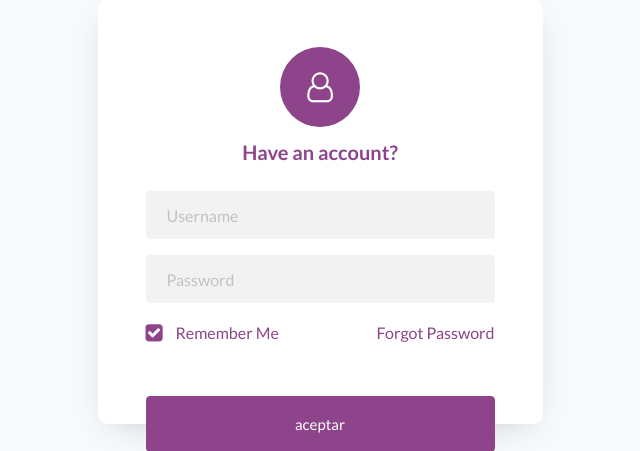
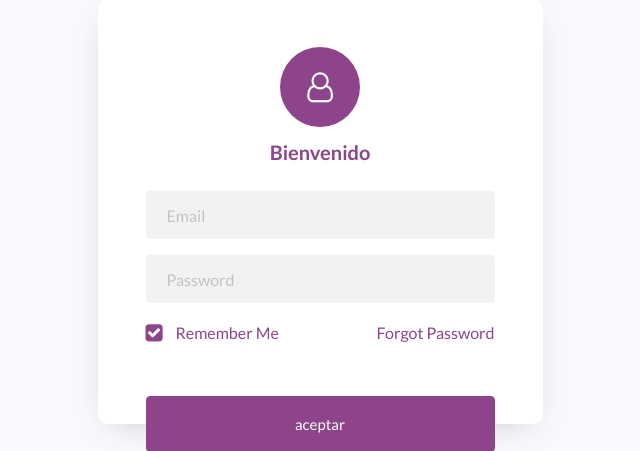
Before and after one commit to MarcoNavarroULSA2/akilli, a Flask app: page /login in a window 1280 px wide. Shown: the part 211-662 px from the top of the page, without its empty margins (320-960 px from the left). Run offline with Flask 2, Linux system fonts and the light colour scheme; some libraries are stand-ins or nearby versions.

Commit message:
Se agrega template al index login

```diff
--- a/templates/index_login.html
+++ b/templates/index_login.html
@@ -1,7 +1,7 @@
 <!doctype html>
 <html lang="en">
   <head>
-  	<title>Login 08</title>
+  	<title>login</title>
     <meta charset="utf-8">
     <meta name="viewport" content="width=device-width, initial-scale=1, shrink-to-fit=no">
 	<link href="https://fonts.googleapis.com/css?family=Lato:300,400,700&display=swap" rel="stylesheet">
@@ -24,13 +24,15 @@
 		      	<div class="icon d-flex align-items-center justify-content-center">
 		      		<span class="fa fa-user-o"></span>
 		      	</div>
-		      	<h3 class="text-center mb-4">Have an account?</h3>
+		      	<h3 class="text-center mb-4">Bienvenido</h3>
 					<form action="/login" method="POST" class="login-form">
+					<!--Username-->
 		      		<div class="form-group">
-		      			<input type="text" class="form-control rounded-left" placeholder="Username" name= "nombre" required>
+		      			<input type="email" class="form-control rounded-left" placeholder="Email" name= "email" required>
 		      		</div>
+					  <!--Password-->
 					<div class="form-group d-flex">
-	              <input type="password" class="form-control rounded-left" placeholder="Password" name= "Password" required>
+						<input type="password" class="form-control rounded-left" placeholder="Password" name= "password" required>
 					</div>
 					<div class="form-group d-md-flex">
 						<div class="w-50">
```
Lines whose indentation alone changed are shown as unchanged.
